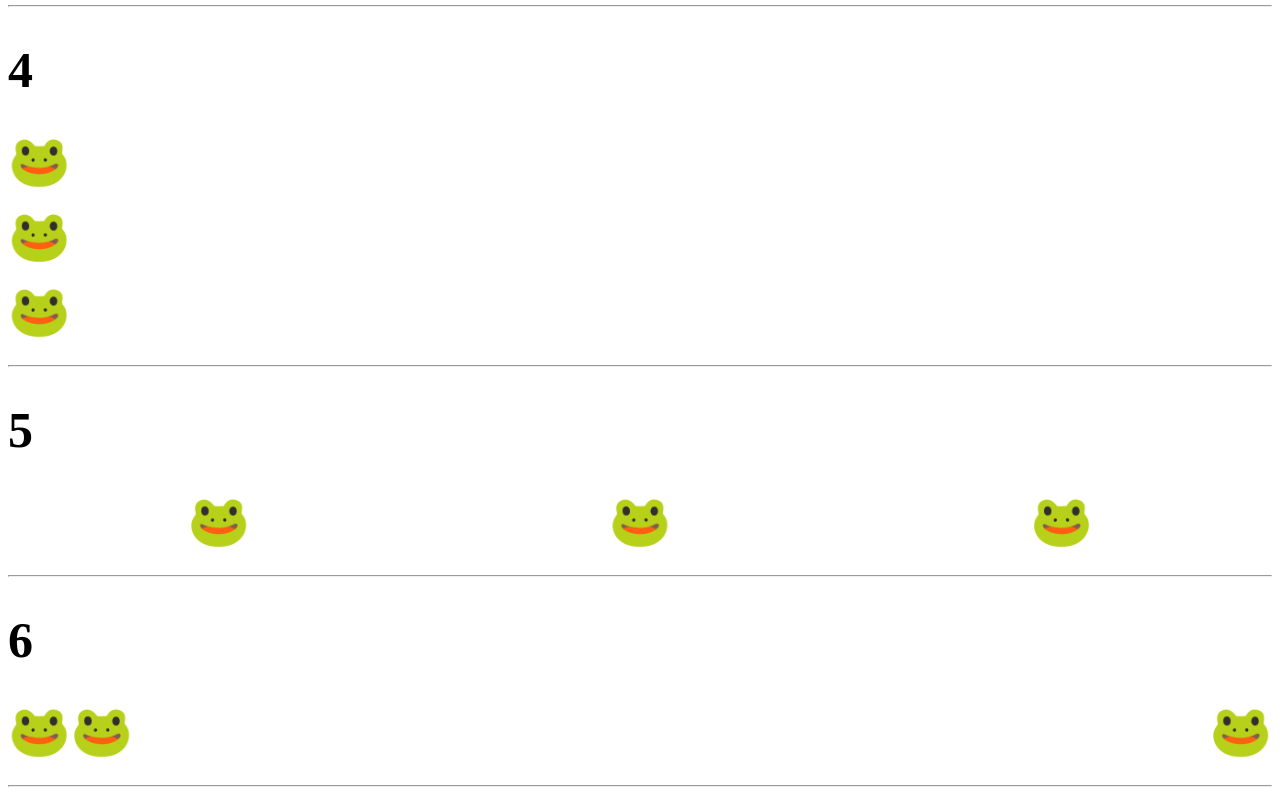
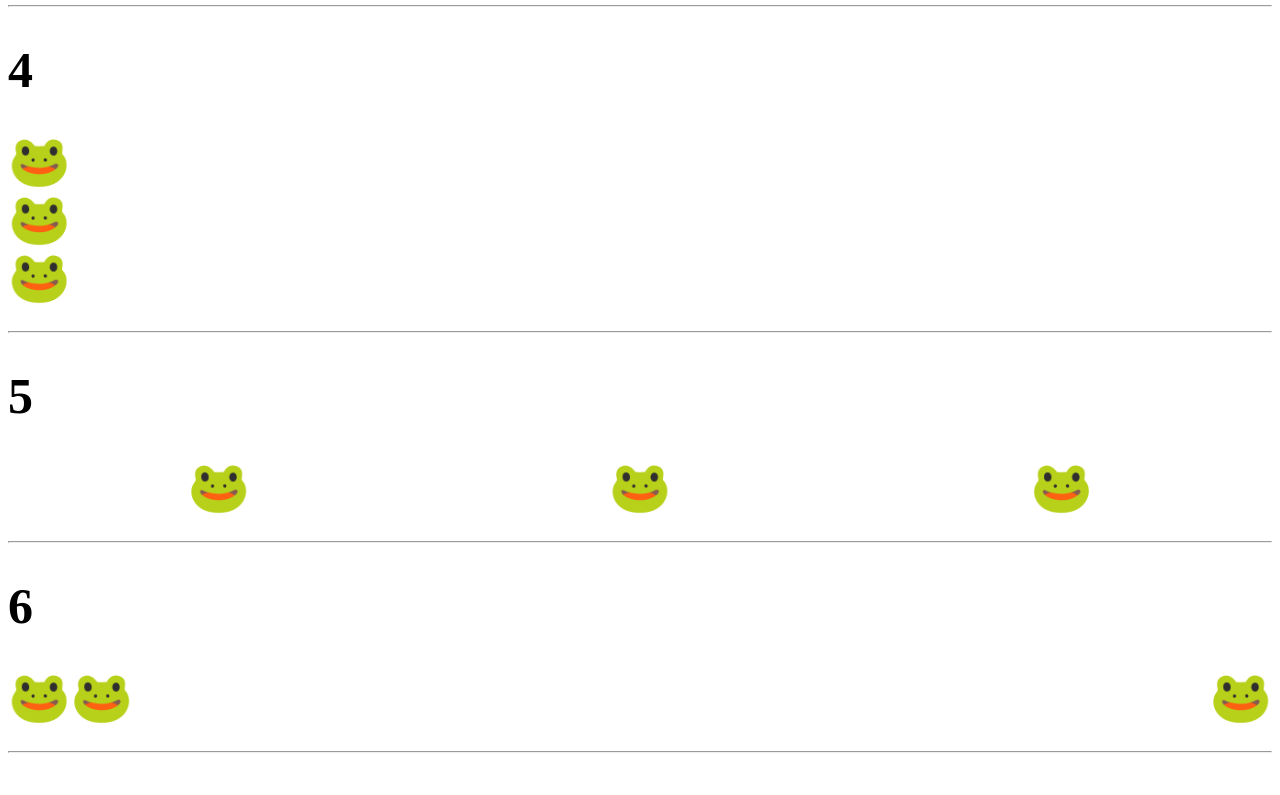
Before and after one commit to IntermediaDesigns/HmH-Wk1-Flexbox, a plain HTML site: page index.html in a window 1280 px wide. Shown: the part 623-1418 px from the top of the page. After the commit the page ends 1384 px from the top, so only its background shows below. Drawn offline with Linux system fonts and the light colour scheme.

Commit message:
final r1

```diff
--- a/styles.css
+++ b/styles.css
@@ -4,7 +4,10 @@
 
 #frog {
        font-size: 50px;
-       padding-bottom: 17px;
+}
+
+hr {
+       margin-top: 25px;
 }
 
 .box1 {
@@ -23,7 +26,6 @@
 
 .box4 {
        flex-direction: column;
-
 }
 
 .box5 {
@@ -34,16 +36,12 @@
 .box6 {
        display: flex;
        justify-content: space-between;
-
 }
 
 #box6a {
        display: flex;
-
-
 }
 
 #box6b {
        justify-content: flex-end;
-
 }
```
